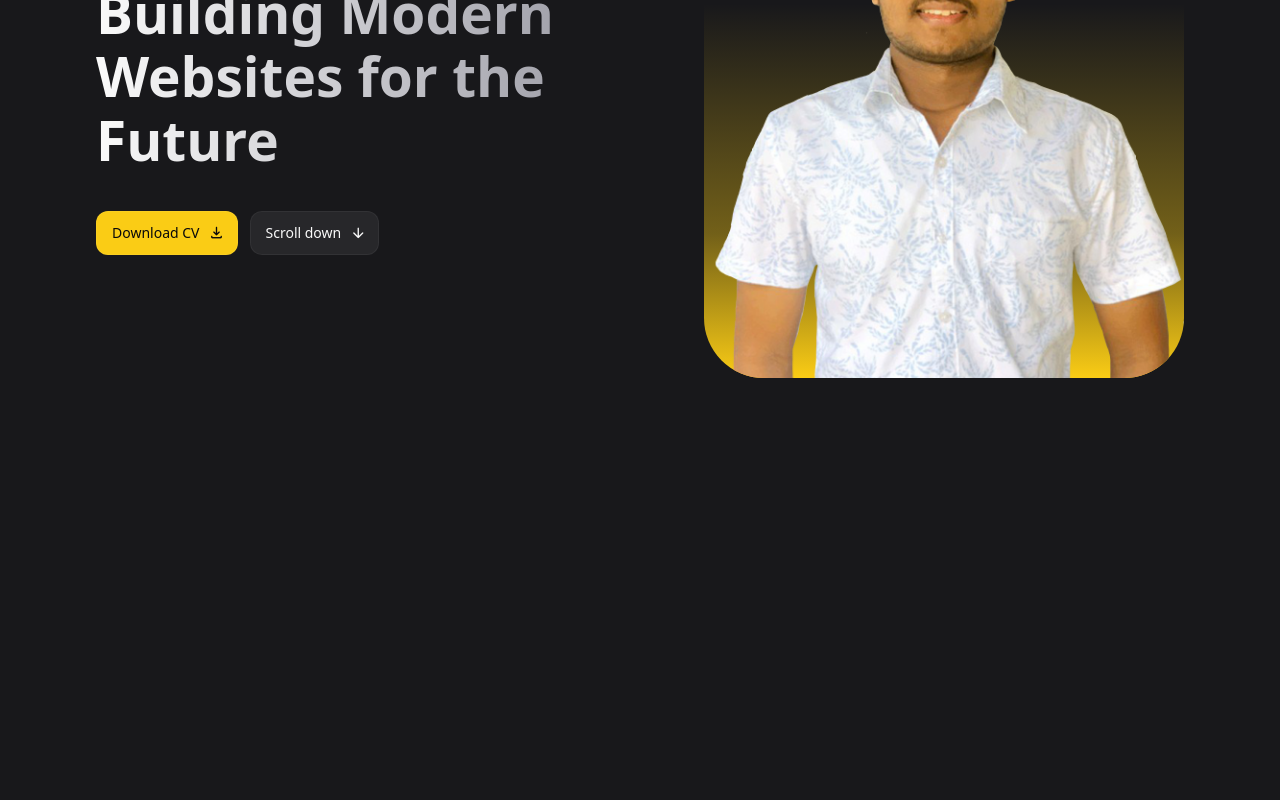
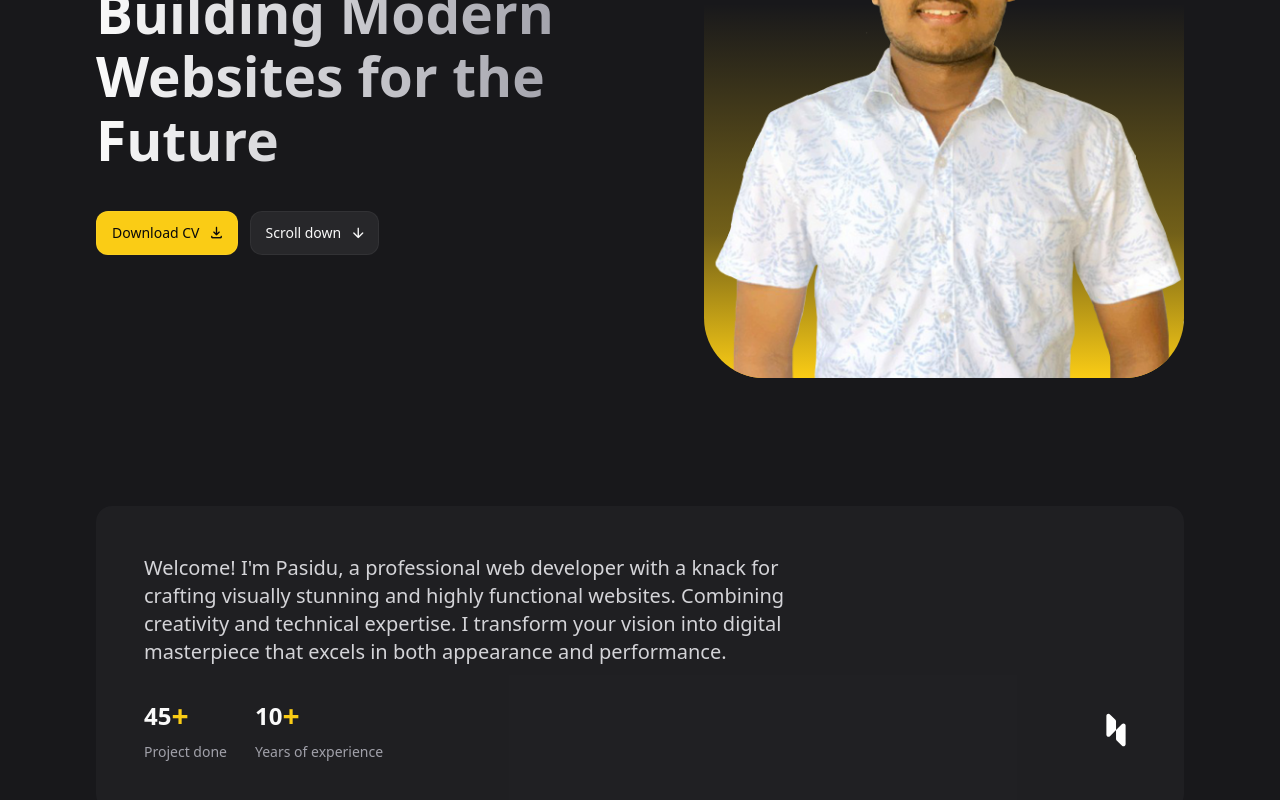
Before and after one commit to Pasiduchamod/My-Portfolio, a React (Vite) app: page / in a window 1280 px wide. Shown: the part 342-1142 px from the top of the page. Before the commit the page ends 800 px from the top, so only its background shows below. Built offline with nearby package versions, Linux system fonts and the light colour scheme.

Commit message:
About component completed

```diff
--- a/src/App.jsx
+++ b/src/App.jsx
@@ -1,3 +1,4 @@
+import About from "./components/About";
 import Header from "./components/Header";
 import Hero from "./components/Hero";
 
@@ -7,6 +8,7 @@
         <Header/>
         <main>
         <Hero/>
+        <About/>
         </main>
     </>
     )
--- /dev/null
+++ b/src/components/About.jsx
@@ -0,0 +1,38 @@
+import React from 'react'
+
+const aboutItems = [
+    {
+      label: 'Project done',
+      number: 45
+    },
+    {
+      label: 'Years of experience',
+      number: 10
+    }
+  ];
+
+const About = () => {
+  return (
+    <section id='about' className='section'>
+        <div className="container">
+            <div className="bg-zinc-800/50 p-7 rounded-2xl md:p-12">
+                <p className="text-zinc-300 mb-4 md:mb-8 md:text-xl md:max-w-[60ch]">
+                Welcome! I&apos;m Pasidu, a professional web developer with a knack for crafting visually stunning and highly functional websites. Combining creativity and technical expertise. I transform your vision into digital masterpiece that excels in both appearance and performance.
+                </p>
+                <div className="flex flex-wrap items-center gap-4 md:gap-7">
+                    {aboutItems.map(({label,number},key)=>(<div key={key}>
+                        <div className="flex items-center md:mb-2">
+                            <span className="text-2xl font-bold md:text--4xl">{number}</span>
+                            <span className="text-yellow-400 font-semibold md:text-3xl">+</span>
+                        </div>
+                        <p className="text-sm text-zinc-400">{label}</p>
+                    </div>))}
+                    <img src='./src/assets/images/logo.svg' width={30} className='ml-auto md:w-[40px] md:h-[40px]'></img>
+                </div>
+            </div>
+        </div>
+    </section>
+  )
+}
+
+export default About
--- a/src/index.css
+++ b/src/index.css
@@ -84,3 +84,7 @@
 .btn-outline{
     @apply h-11 bg-zinc-800 hover:bg-zinc-600 active:bg-zinc-800
 }
+
+.section{
+    @apply pt-20 lg:pt-32
+}
```
